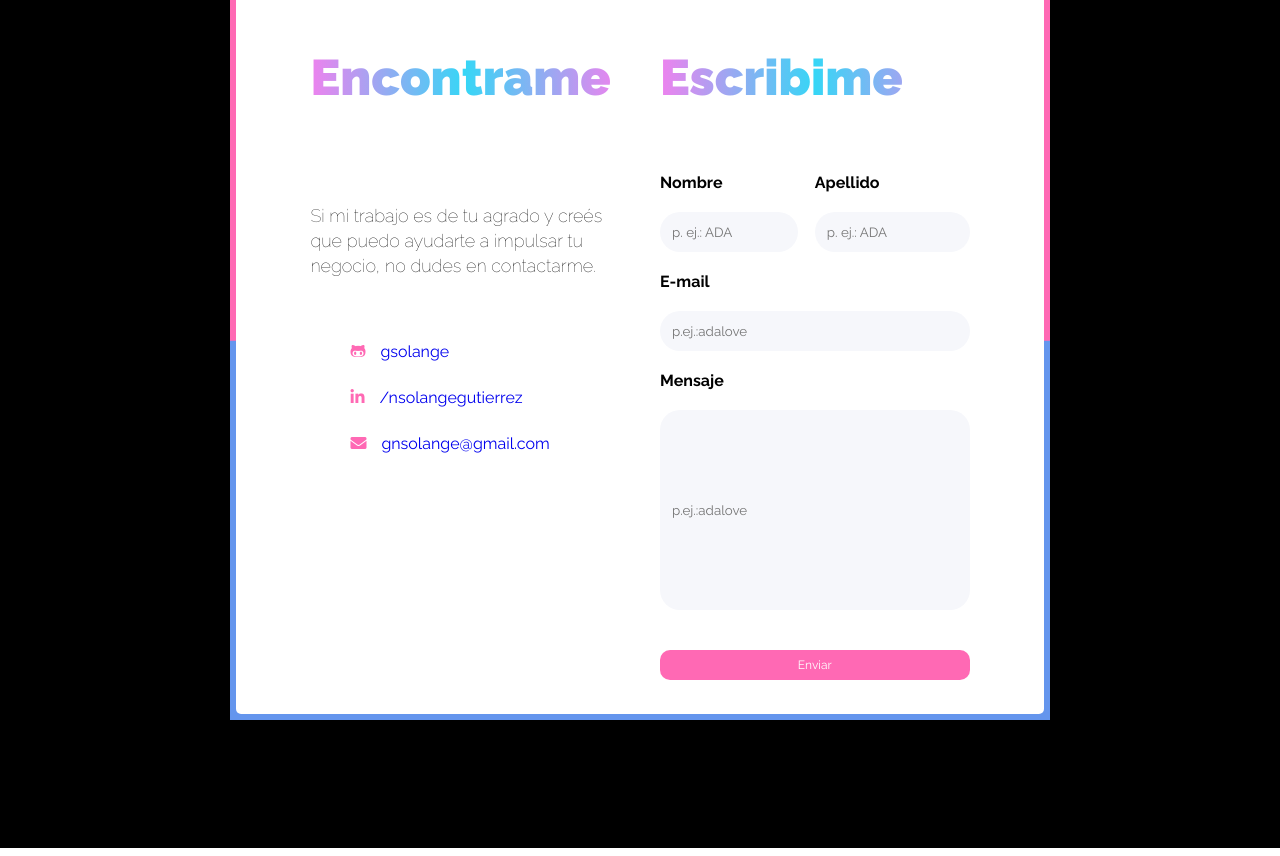
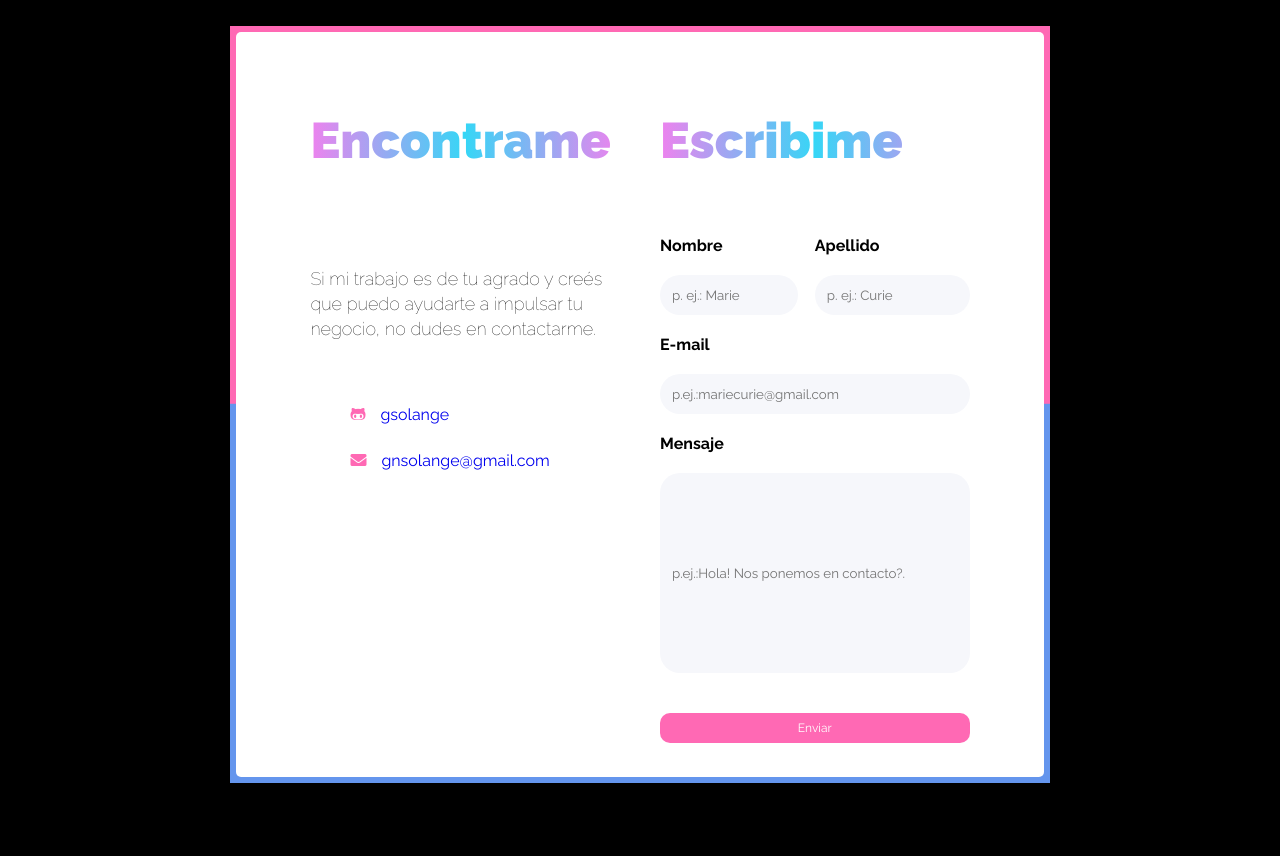
Before and after one commit to gsolange/Portafolio, a plain HTML site: page index.html in a window 1280 px wide. Shown: the part 3092-3948 px from the top of the page. Drawn offline with nearby package versions, Linux system fonts and the light colour scheme.

Commit message:
hide linkedin, modify section why

```diff
--- a/index.html
+++ b/index.html
@@ -102,9 +102,8 @@
     </section>
     <!-- Quote -->
     <section class="quote__maincontainer" id="quote">
-        <p class="quote__what">
-          ¿Por qué contactarme?
-        </p>
+      <br>
+        <h2 class="quote__author">¿Por qué contactarme</h2>
         <p class="quote__what">
           Compromiso con la calidad: Cada proyecto es tratado con atención al detalle y dedicación para garantizar resultados excepcionales.
         </p>
@@ -114,7 +113,6 @@
         <p class="quote__what">
           Trabajo colaborativo: Me comprometo a trabajar estrechamente contigo para entender tus necesidades y alcanzar tus objetivos.
         </p>
-
       <h2 class="quote__author">¡Estoy aquí para ayudarte a alcanzar tu visión digital!</h2>
     </section>
     <!-- Proyect -->
@@ -197,10 +195,10 @@
                 <a aria-label="Link hacia GITHUB" href="https://github.com/gsolange/Portafolio">
                   <i class="fab fa-github-alt contact-social-icon"></i>gsolange</a>
               </li>
-              <li class="contact__li">
+              <!-- <li class="contact__li">
                 <a aria-label="Link hacia LINKEDIN" href="https://www.linkedin.com/in/nsolangegutierrez/">
                   <i class="fab fa-linkedin-in contact-social-icon"></i>/nsolangegutierrez</a>
-              </li>
+              </li> -->
               <li class="contact__li">
                 <a aria-label="Link hacia MAIL" href="mailto:gnsolange@gmail.com">
                   <i class="fas fa-envelope contact-social-icon"></i>gnsolange@gmail.com</a>
@@ -214,18 +212,18 @@
             <div class="form__profile">
               <div class="form__names">
                 <label for="presentation__name">Nombre</label><input class="form__names-input" type="text"
-                  placeholder="p. ej.: ADA" id="presentation__name">
+                  placeholder="p. ej.: Marie " id="presentation__name">
               </div>
               <div class="form__names">
                 <label for="presentation__lastname">Apellido</label><input class="form__names-input" type="text"
-                  placeholder="p. ej.: ADA" id="presentation__lastname">
+                  placeholder="p. ej.: Curie " id="presentation__lastname">
               </div>
             </div>
             <div class="form-column">
               <label for="email">E-mail</label>
-              <input type="text" placeholder="p.ej.:adalove" id="email">
+              <input type="text" placeholder="p.ej.:mariecurie@gmail.com" id="email">
               <label for="message">Mensaje</label>
-              <input type="text" placeholder="p.ej.:adalove" id="message">
+              <input type="text" placeholder="p.ej.:Hola! Nos ponemos en contacto?." id="message">
             </div>
             <input class="button__purple button__formsend" type="submit" value="Enviar">
           </form>
@@ -261,10 +259,10 @@
           <a aria-label="Link hacia GITHUB" href="https://github.com/gsolange/Portafolio">
             <i class="fab fa-github-alt contact-social-icon"></i></a>
         </li>
-        <li class="footer__li">
+        <!-- <li class="footer__li">
           <a aria-label="Link hacia LINKEDIN" href="https://www.linkedin.com/in/nsolangegutierrez/">
             <i class="fab fa-linkedin-in contact-social-icon"></i></a>
-        </li>
+        </li> -->
         <li class="footer__li">
           <a aria-label="Link hacia MAIL" href="mailto:gnsolange@gmail.com">
             <i class="fas fa-envelope contact-social-icon"></i></a>
--- a/src/style.css
+++ b/src/style.css
@@ -222,7 +222,7 @@ header {
   align-items: center;
   flex-direction: column;
   text-align: center;
-  height: 400px;
+  /* height: 400px; */
   margin: 0px;
 }
 
@@ -467,6 +467,7 @@ footer {
   display: flex;
   align-items: center;
   margin: 15px 0;
+  justify-content: space-evenly;
 }
 
 .footer__li {
```
